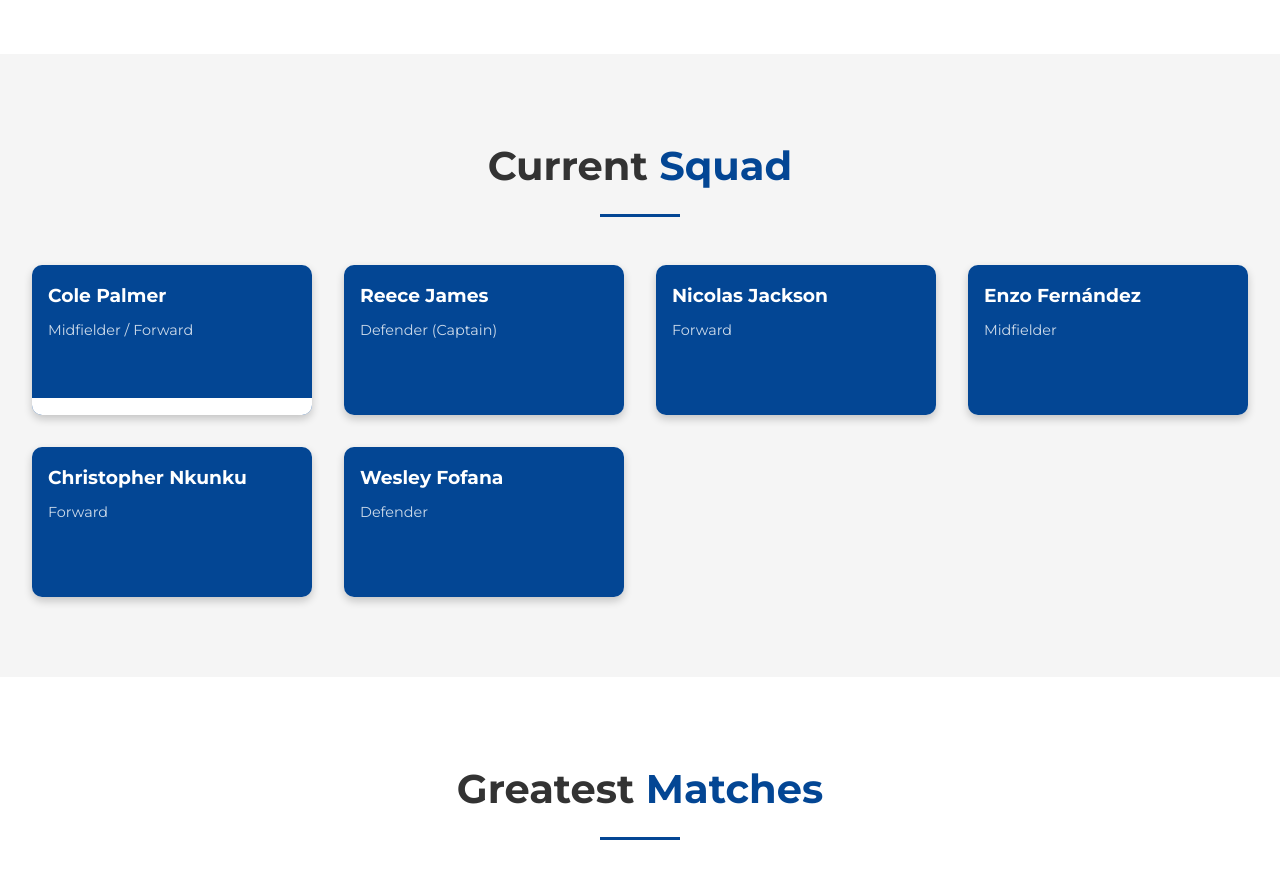
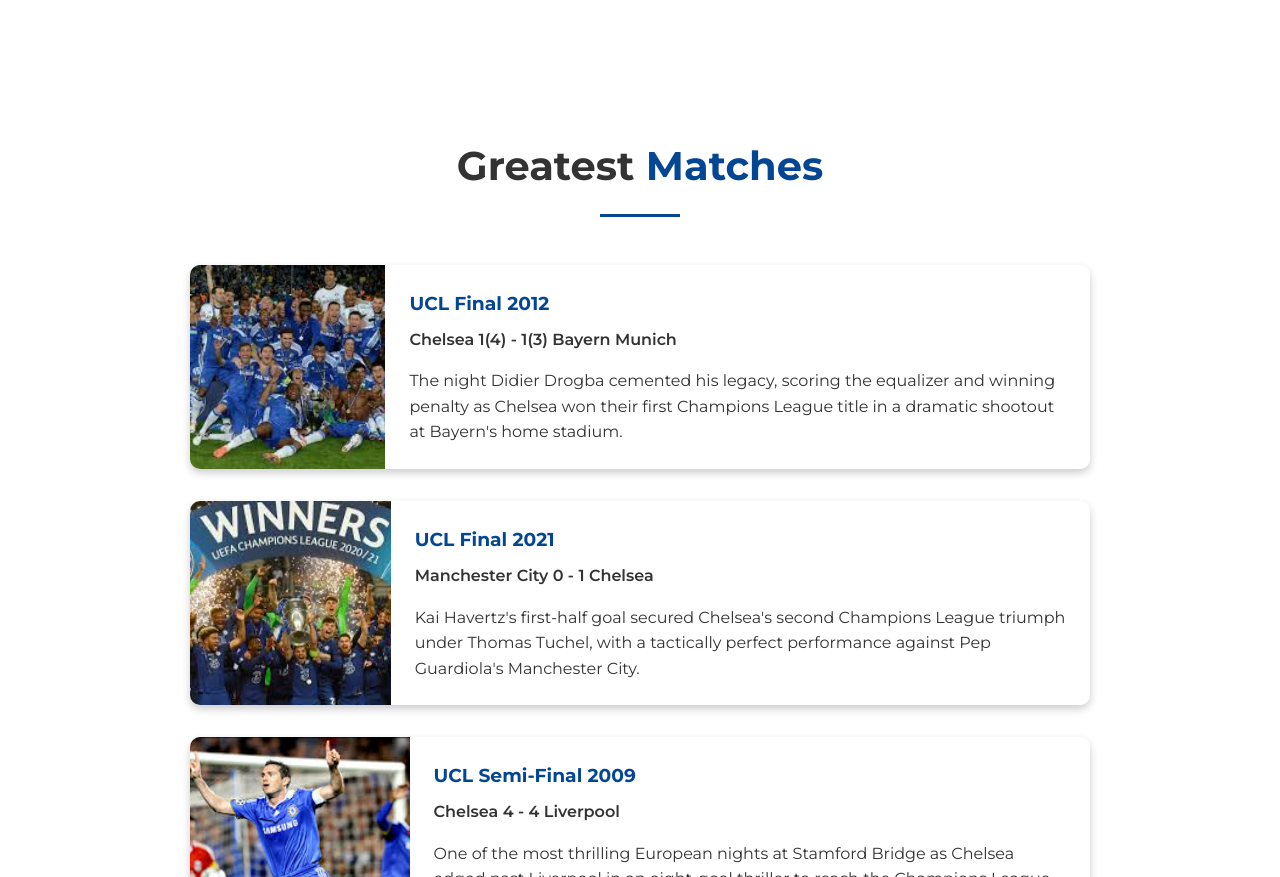
Before and after one commit to annick975/annick975.github.io, a plain HTML site: page index.html in a window 1280 px wide. Shown: the part 6000-6877 px from the top of the page. Drawn offline with Linux system fonts and the light colour scheme.

Commit message:
Some changes

```diff
--- a/CFC.css
+++ b/CFC.css
@@ -450,71 +450,6 @@ section {
     margin-bottom: 0.5rem;
 }
 
-/* Squad Section */
-.squad-section {
-    background-color: var(--light-grey);
-}
-
-.squad-grid {
-    display: grid;
-    grid-template-columns: repeat(auto-fill, minmax(250px, 1fr));
-    gap: 2rem;
-}
-
-.squad-card {
-    position: relative;
-    height: 150px;
-    overflow: hidden;
-    border-radius: 10px;
-    box-shadow: 0 4px 8px var(--shadow);
-    transition: all 0.3s;
-}
-
-.squad-info {
-    background-color: var(--chelsea-blue);
-    color: var(--white);
-    padding: 1rem;
-    transition: all 0.3s;
-    height: 100%;
-}
-
-.squad-stats {
-    background-color: var(--white);
-    padding: 1rem;
-    position: absolute;
-    bottom: -100%;
-    left: 0;
-    width: 100%;
-    transition: all 0.3s;
-}
-
-.squad-card:hover .squad-info {
-    height: 50%;
-}
-
-.squad-card:hover .squad-stats {
-    bottom: 0;
-}
-
-.squad-info h3 {
-    margin-bottom: 0.5rem;
-}
-
-.squad-info p {
-    font-size: 0.9rem;
-    opacity: 0.8;
-}
-
-.squad-stats ul {
-    list-style-type: none;
-    padding: 0;
-}
-
-.squad-stats li {
-    margin-bottom: 0.3rem;
-    font-size: 0.9rem;
-}
-
 /* Matches Section */
 .matches-section {
     background-color: var(--white);
--- a/index.html
+++ b/index.html
@@ -286,99 +286,6 @@
             </div>
         </section>
 
-        <!-- Current Squad Section -->
-        <section class="squad-section" id="squad">
-            <div class="section-header">
-                <h2>Current <span class="blue-text">Squad</span></h2>
-                <div class="underline"></div>
-            </div>
-            <div class="squad-grid">
-                <div class="squad-card">
-                    <div class="squad-info">
-                        <h3>Cole Palmer</h3>
-                        <p>Midfielder / Forward</p>
-                    </div>
-                    <div class="squad-stats">
-                        <ul>
-                            <li>Goals: 25+</li>
-                            <li>Assists: 15+</li>
-                            <li>England International</li>
-                            <li>Signed from Manchester City, 2023</li>
-                        </ul>
-                    </div>
-                </div>
-                <div class="squad-card">
-                    <div class="squad-info">
-                        <h3>Reece James</h3>
-                        <p>Defender (Captain)</p>
-                    </div>
-                    <div class="squad-stats">
-                        <ul>
-                            <li>Academy Graduate</li>
-                            <li>England International</li>
-                            <li>Champions League Winner</li>
-                            <li>Club Captain</li>
-                        </ul>
-                    </div>
-                </div>
-                <div class="squad-card">
-                    <div class="squad-info">
-                        <h3>Nicolas Jackson</h3>
-                        <p>Forward</p>
-                    </div>
-                    <div class="squad-stats">
-                        <ul>
-                            <li>Senegal International</li>
-                            <li>Joined 2023</li>
-                            <li>Former Villarreal player</li>
-                            <li>Dynamic striker</li>
-                        </ul>
-                    </div>
-                </div>
-                <div class="squad-card">
-                    <div class="squad-info">
-                        <h3>Enzo Fernández</h3>
-                        <p>Midfielder</p>
-                    </div>
-                    <div class="squad-stats">
-                        <ul>
-                            <li>World Cup Winner with Argentina</li>
-                            <li>Signed January 2023</li>
-                            <li>Record Transfer Fee</li>
-                            <li>Former Benfica player</li>
-                        </ul>
-                    </div>
-                </div>
-                <div class="squad-card">
-                    <div class="squad-info">
-                        <h3>Christopher Nkunku</h3>
-                        <p>Forward</p>
-                    </div>
-                    <div class="squad-stats">
-                        <ul>
-                            <li>France International</li>
-                            <li>Joined 2023</li>
-                            <li>Former RB Leipzig star</li>
-                            <li>Versatile attacker</li>
-                        </ul>
-                    </div>
-                </div>
-                <div class="squad-card">
-                    <div class="squad-info">
-                        <h3>Wesley Fofana</h3>
-                        <p>Defender</p>
-                    </div>
-                    <div class="squad-stats">
-                        <ul>
-                            <li>France International</li>
-                            <li>Joined 2022</li>
-                            <li>Former Leicester City player</li>
-                            <li>Strong central defender</li>
-                        </ul>
-                    </div>
-                </div>
-            </div>
-        </section>
 
         <!-- Greatest Matches Section -->
         <section class="matches-section" id="matches">
```
